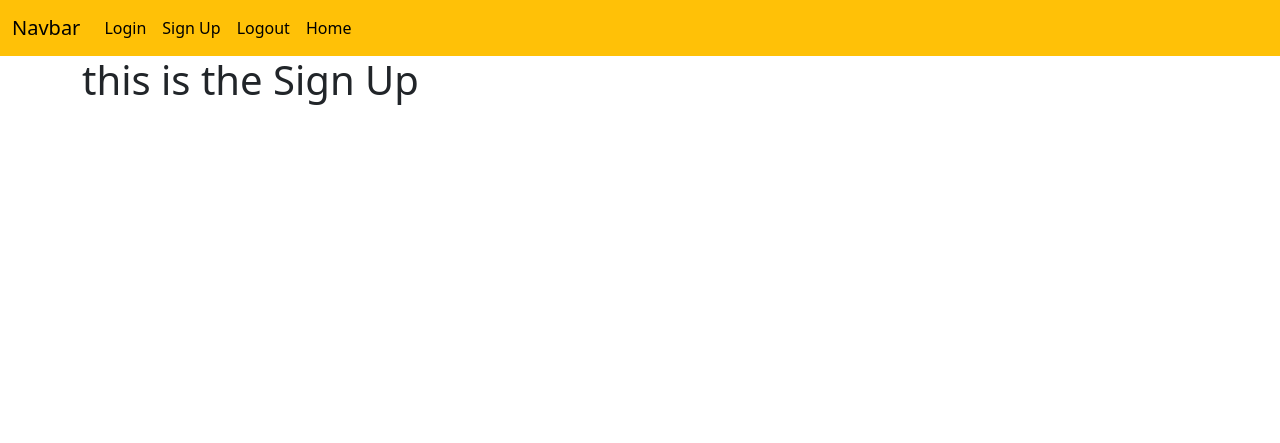
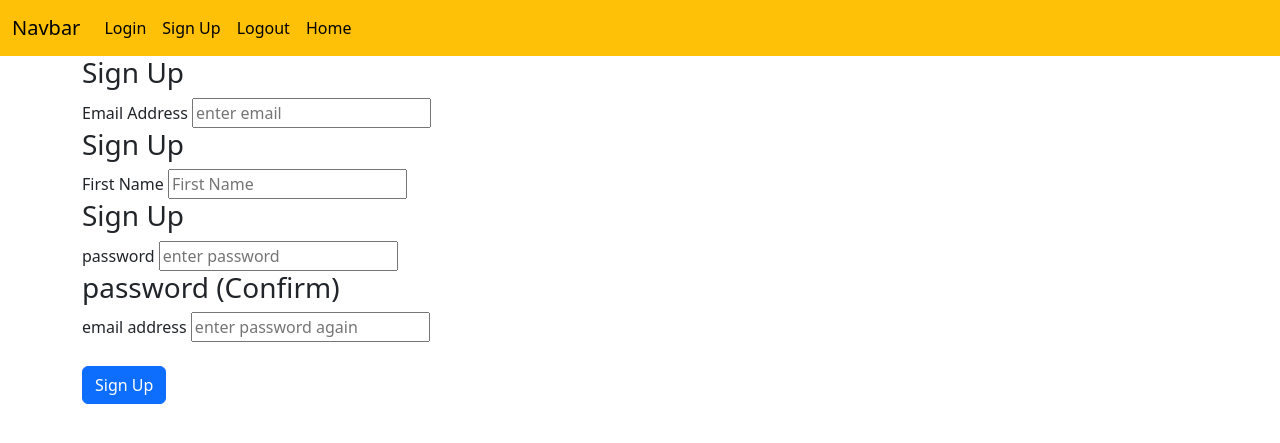
Before and after one commit to 2314105/COM-4003, a Flask app: page /sign-up in a window 1280 px wide. Shown: the top 443 px of the page. Run offline with Flask 3, Linux system fonts and the light colour scheme.

Commit message:
sign up button

```diff
--- a/Flask-Web-App-Tutorial/website/auth.py
+++ b/Flask-Web-App-Tutorial/website/auth.py
@@ -4,7 +4,7 @@ auth = Blueprint('auth', __name__)
 
 @auth.route('/login')
 def login():
-    return render_template("login.html", boolean=True)
+    return render_template("login.html", boolean = True)
 
 @auth.route('/logout')
 def logout():
--- a/Flask-Web-App-Tutorial/website/templates/login.html
+++ b/Flask-Web-App-Tutorial/website/templates/login.html
@@ -1,7 +1,5 @@
 {% extends "base.html" %} {% block title %}Login{% endblock %}
 
-{% block content %} <h1>this is the Login page</h1>
-{% if boolean = True %}
-yes it is True
-{% endif %}
+{% block content %}
+
 {% endblock %}
--- a/Flask-Web-App-Tutorial/website/templates/sign_up.html
+++ b/Flask-Web-App-Tutorial/website/templates/sign_up.html
@@ -1,3 +1,61 @@
 {% extends "base.html" %} {% block title %}Sign Up{% endblock %}
 
-{% block content %} <h1>this is the Sign Up</h1> {% endblock %}
+{% block content %}
+
+<!--Email sign in-->
+  <form method="POST">
+    <h3 align-"center">Sign Up</h3>
+    <div class="form-group">
+      <label for="email">Email Address</label>
+      <input
+      type="email"
+      class="from-control"
+      id="email"
+      name="email"
+      placeholder="enter email"
+      />
+    </div>
+<!--First Name sign in-->
+  <form method="POST">
+    <h3 align-"center">Sign Up</h3>
+    <div class="form-group">
+      <label for="firstName">First Name</label>
+      <input
+      type="email"
+      class="from-control"
+      id="firstName"
+      name="firstName"
+      placeholder="First Name"
+      />
+    </div>
+<!--Password 1 signin-->
+  <form method="POST">
+    <h3 align-"center">Sign Up</h3>
+    <div class="form-group">
+      <label for="password1">password</label>
+      <input
+      type="password1"
+      class="from-control"
+      id="password1"
+      name="password1"
+      placeholder="enter password"
+      />
+    </div>
+<!--Password 2 signin-->
+  <form method="POST">
+    <h3 align-"center">password (Confirm)</h3>
+    <div class="form-group">
+      <label for="password2">email address</label>
+      <input
+      type="password2"
+      class="from-control"
+      id="password2"
+      name="password2"
+      placeholder="enter password again"
+      />
+    </div>
+    <br />
+
+    <button type="submit" class="btn btn-primary">Sign Up</button>
+
+{% endblock %}
```
